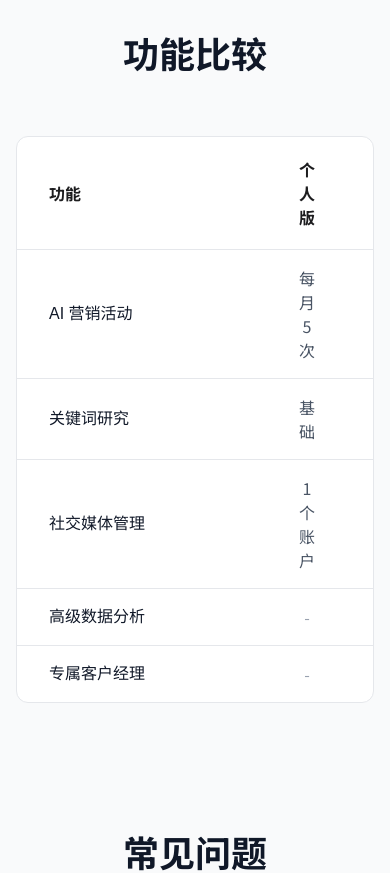
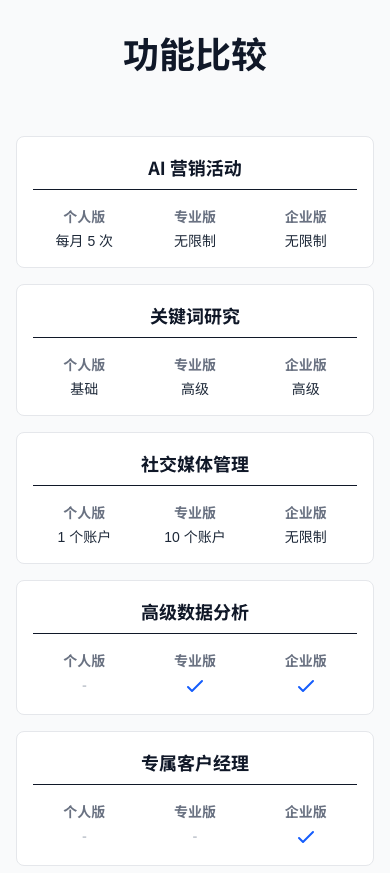
Before and after one commit to WeDAOLabs/xiaodashi-web, a Next.js app in the folder frontend/: page /pricing in a window 390 px wide. Shown: the part 1980-2853 px from the top of the page. Built offline with nearby package versions, Linux system fonts and the light colour scheme; a web font is replaced by a local one.

Commit message:
完成定价功能

```diff
--- a/frontend/app/components/pricing/ComparisonTable.tsx
+++ b/frontend/app/components/pricing/ComparisonTable.tsx
@@ -16,15 +16,17 @@ const ComparisonTable = () => {
     if (typeof content === 'boolean' && content) {
       return <CheckIcon className="w-6 h-6 mx-auto text-blue-600" />;
     }
-    return content;
+    return <span className="text-gray-800 font-medium">{content}</span>;
   };
 
   return (
     <div className="mt-32">
       <h2 className="text-center text-4xl font-bold text-gray-900 mb-16">功能比较</h2>
-      <div className="max-w-6xl mx-auto overflow-x-auto">
-        <div className="bg-white rounded-xl border border-gray-200 overflow-hidden">
-          <table className="w-full text-base text-left">
+
+      {/* Desktop View: Table */}
+      <div className="hidden md:block max-w-6xl mx-auto">
+        <div className="bg-white rounded-xl border border-gray-200 overflow-x-auto">
+          <table className="w-full text-base text-left min-w-[700px]">
             <thead className="border-b border-gray-200">
               <tr>
                 <th className="px-8 py-5 font-semibold min-w-[250px]" scope="col">功能</th>
@@ -34,7 +36,7 @@ const ComparisonTable = () => {
               </tr>
             </thead>
             <tbody className="text-gray-600">
-              {features.map((feature, index) => (
+              {features.map((feature) => (
                 <tr key={feature.name} className="border-b border-gray-200 last:border-b-0">
                   <th className="px-8 py-4 font-medium text-gray-900 whitespace-nowrap" scope="row">{feature.name}</th>
                   <td className="px-8 py-4 text-center">{renderCell(feature.personal)}</td>
@@ -46,6 +48,30 @@ const ComparisonTable = () => {
           </table>
         </div>
       </div>
+
+      {/* Mobile View: Cards */}
+      <div className="block md:hidden max-w-md mx-auto space-y-4">
+        {features.map((feature) => (
+          <div key={feature.name} className="p-4 bg-white rounded-lg border border-gray-200">
+            <h4 className="font-bold text-lg text-gray-900 mb-4 text-center border-b pb-2">{feature.name}</h4>
+            <div className="grid grid-cols-3 gap-2 text-center text-sm">
+              <div>
+                <p className="font-semibold text-gray-500 mb-1">个人版</p>
+                <div>{renderCell(feature.personal)}</div>
+              </div>
+              <div>
+                <p className="font-semibold text-gray-500 mb-1">专业版</p>
+                <div>{renderCell(feature.professional)}</div>
+              </div>
+              <div>
+                <p className="font-semibold text-gray-500 mb-1">企业版</p>
+                <div>{renderCell(feature.enterprise)}</div>
+              </div>
+            </div>
+          </div>
+        ))}
+      </div>
+
     </div>
   );
 };
```
